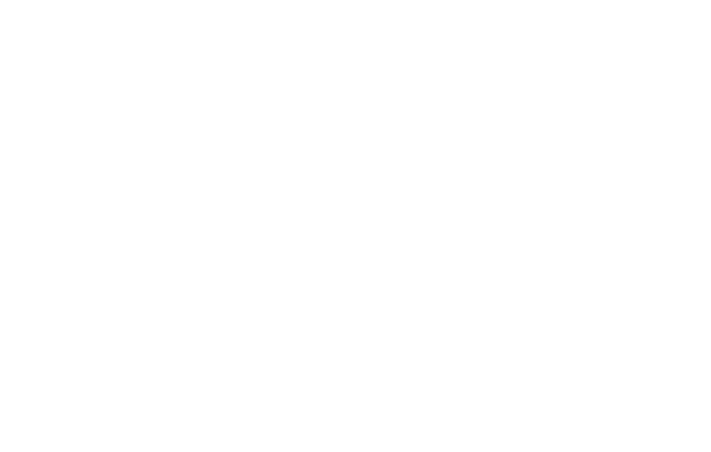
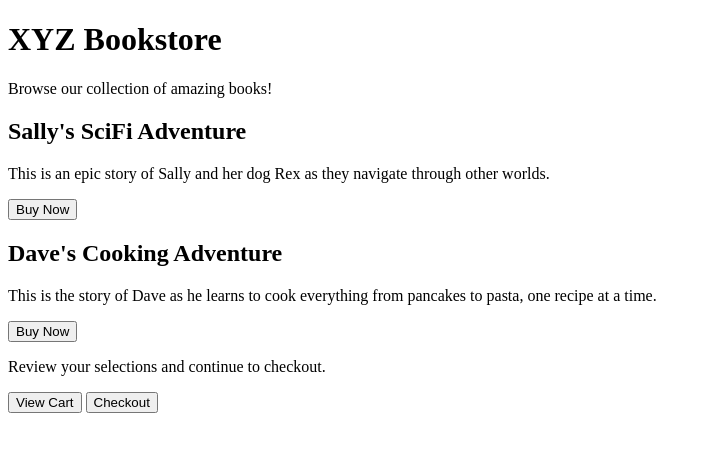
Before and after one commit to aparecidoanjos-design/xyz-bookstore, a plain HTML site: page index.html in a window 1280 px wide. Shown: the whole page, without its empty margins (0-711 px from the left). Drawn offline with Linux system fonts and the light colour scheme.

Commit message:
complete: workshop pagina de livraria

```diff
--- a/index.html
+++ b/index.html
@@ -1,6 +1,31 @@
 <!DOCTYPE html>
 <html lang="en">
-    <head>
-        <title>XYZ Bookstore Page</title>
-    </head>
+  <head>
+    <meta charset="UTF-8">
+    <title>XYZ Bookstore Page</title>
+  </head>
+  <body>
+    <h1>XYZ Bookstore</h1>
+    <p>Browse our collection of amazing books!</p>
+
+    <div class="card-container">
+      <div class="card" id="sally-adventure-book">
+        <h2>Sally's SciFi Adventure</h2>
+        <p>This is an epic story of Sally and her dog Rex as they navigate through other worlds.</p>
+        <button class="btn">Buy Now</button>
+      </div>
+
+      <div class="card" id="dave-cooking-book">
+        <h2>Dave's Cooking Adventure</h2>
+        <p>This is the story of Dave as he learns to cook everything from pancakes to pasta, one recipe at a time.</p>
+        <button class="btn">Buy Now</button>
+      </div>
+    </div>
+
+    <p>Review your selections and continue to checkout.</p>
+    <div class="btn-container">
+      <button id="view-cart-btn" class="btn">View Cart</button>
+      <button id="checkout-btn" class="btn">Checkout</button>
+    </div>
+  </body>
 </html>
```
